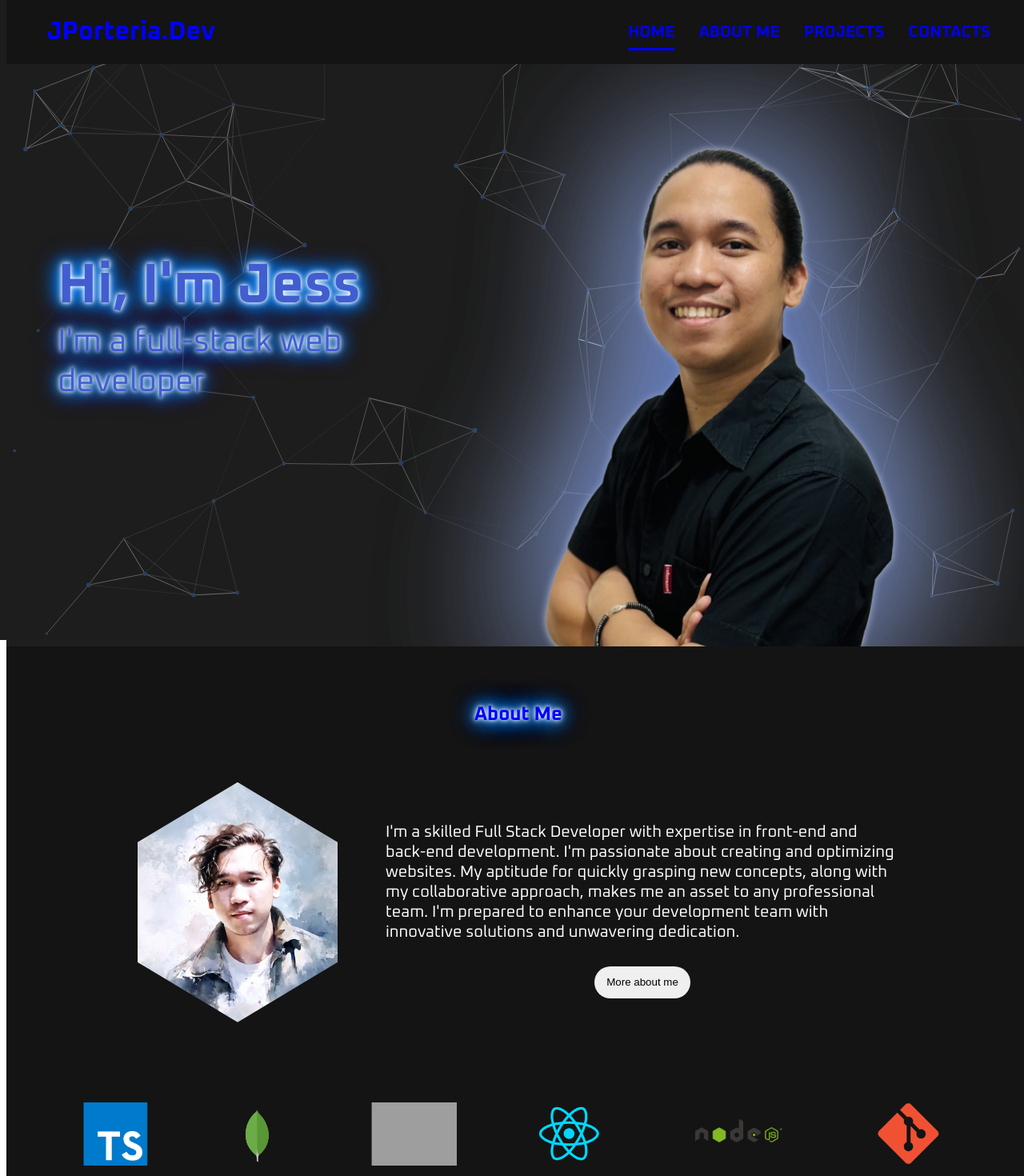
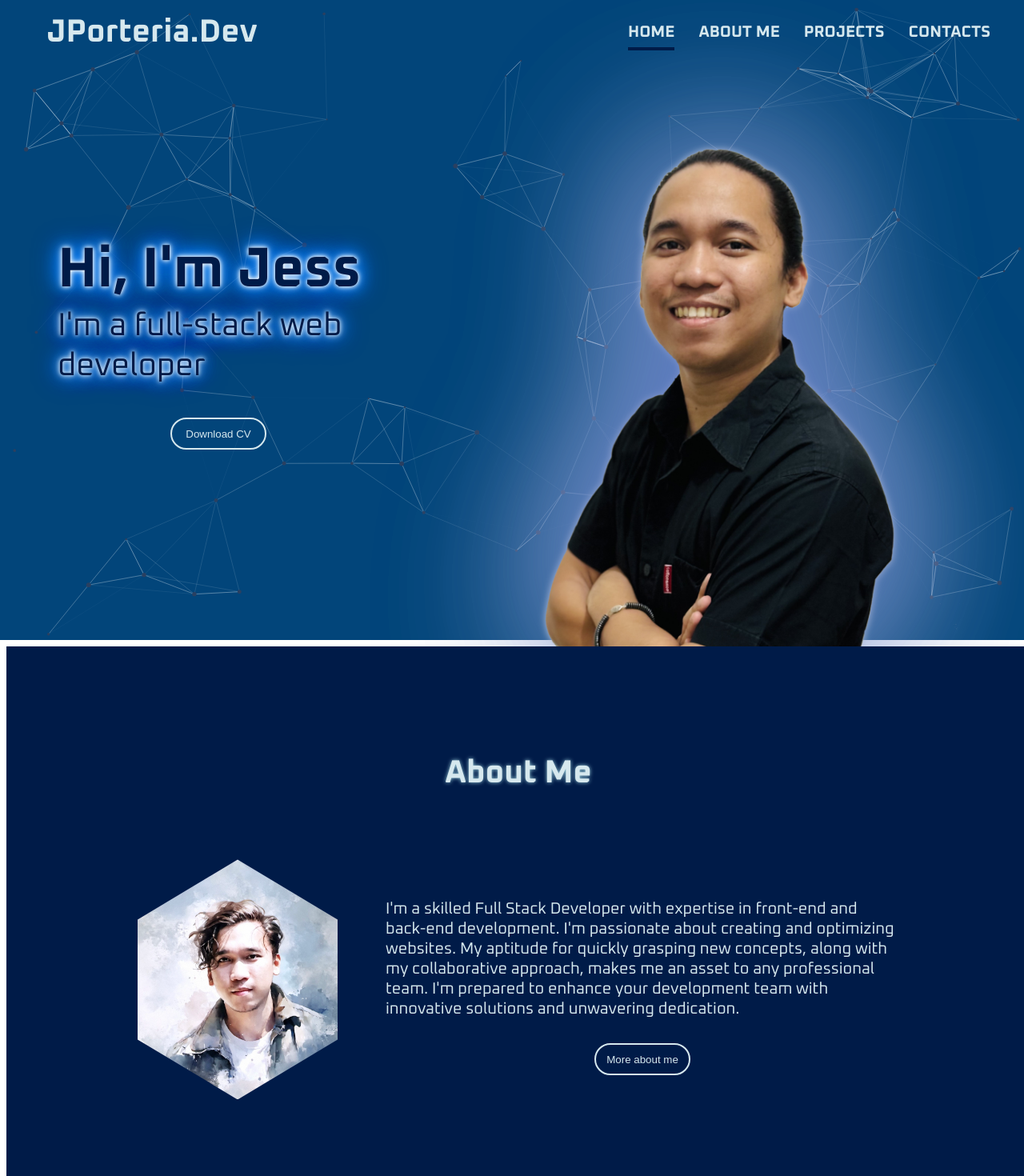
Before and after one commit to jporteria/portfolio, a React (Vite) app in the folder frontend/: page / in a window 1280 px wide. Shown: the top 1470 px of the page at 80% size. Built offline with nearby package versions, Linux system fonts and the light colour scheme; grey boxes are pictures that could not be loaded.

Commit message:
fixed color palette

```diff
--- a/frontend/src/components/contactMe.tsx
+++ b/frontend/src/components/contactMe.tsx
@@ -26,7 +26,7 @@ export default function ContactMe() {
           </div>
         {/* </div> */}
         <div className='contactMe--socials'>
-          <div className='socialBox'>
+          <div className='socialBox' onClick={() => window.open('https://www.facebook.com/curlytopszxc', 'fb')}>
             <img className='socialIcon' src="../src/files/facebook.png" alt="" />
           </div>
           <div className='socialBox'>
@@ -40,8 +40,9 @@ export default function ContactMe() {
       <div className='contactMe--form'>
         <p>Leave a message</p>
         <input className='contactMe--name' type="text" placeholder='Name/Organization' />
-        <input className='contactMe--email' type="email" placeholder='Email'/>
-        <input className='contactMe--message' type="text" placeholder='Message'/>
+        <input className='contactMe--email' type="email" placeholder='Email Address'/>
+        <input className='contactMe--subject' type="text" placeholder='Subject'/>
+        <textarea className='contactMe--message' placeholder='Message'/>
         <button className='submit'>Send <img src="../src/files/send.png" alt="" height='100%' /></button>
       </div>
     </section>
--- a/frontend/src/components/home.tsx
+++ b/frontend/src/components/home.tsx
@@ -4,8 +4,11 @@ export default function Home() {
   return (
     <section className='home--section' id="home">
       <div className="home--text">
-        <span className='name'>Hi, I'm Jess</span> <br />
-        I'm a full-stack web developer
+        <p>
+          <span className='name'>Hi, I'm Jess</span> <br />
+          I'm a full-stack web developer
+        </p>
+        <button className="downloadCV">Download CV</button>
       </div>
       <div className="homePhotoContainer">
         <img className='homePhoto' src="../src/files/myPhoto.png" alt='photo not available'  />
--- a/frontend/src/components/particles.tsx
+++ b/frontend/src/components/particles.tsx
@@ -34,7 +34,7 @@ const ParticlesComponent = (props: { id: any; }) => {
     () => ({
       background: {
         color: {
-          value: "#1d1d1d",
+          value: "#02457A",
         },
       },
       fpsLimit: 120,
--- a/frontend/src/styles/aboutMe.css
+++ b/frontend/src/styles/aboutMe.css
@@ -1,15 +1,16 @@
 .aboutMe--section{
     /* background-image: url('../files/sep09.jpg'); */
-    background-color: rgb(20, 20, 20);
+    background-color: var(--secondary);
     display: flex;
     flex-direction: column;
     row-gap: 50px;
     position: relative;
     width: 100vw;
-    height: 100vh;
+    height: auto;
     justify-content: center;
     align-items: center;
-    padding: 50px 100px;
+    padding: 100px;
+    color: var(--white);
 }
 .aboutMe{
     background-position: center;
@@ -51,6 +52,9 @@
     border: none;
     border-radius: 20px;
     cursor: pointer;
+    background: none;
+    border: 2px solid var(--white);
+    color: var(--white);
 }
 
 @media screen and (max-width: 900px){
--- a/frontend/src/styles/app.css
+++ b/frontend/src/styles/app.css
@@ -4,11 +4,15 @@
 }
 :root{
     overflow-x: hidden;
+    --primary: #02457A;
+    --secondary: #001B48;
+    --white: #D6E8EE;
+    --skyblue: #97CAD8
 }
 #app{
     position: absolute;
-    background-color: #1f1d1d;
-    color: white;
+    /* background-color: #1f1d1d; */
+    color: var(--white);
     /* text-shadow: 0 0 5px #fff, 0 0 10px #fff, 0 0 15px #0073e6, 0 0 20px #0073e6, 0 0 25px #0073e6, 0 0 30px #0073e6, 0 0 35px #0073e6; */
     padding: 0;
     margin: 0;
@@ -21,11 +25,12 @@
     justify-content: center;
 }
 h1{
-    color: blue;
-    text-shadow: 0 0 5px #fff, 0 0 10px #fff, 0 0 15px #0073e6, 0 0 20px #0073e6, 0 0 25px #0073e6, 0 0 30px #0073e6, 0 0 35px #0073e6;
+    color: var(--white);
+    font-size: 2.5em;
+    text-shadow: 0 0 5px var(--skyblue);
 }
 .header{
-    background-color: rgb(20, 20, 20);
+    /* background-color: rgb(20, 20, 20); */
     height: 80px;
     width: 100vw;
     z-index: 2;
@@ -38,6 +43,7 @@ h1{
     padding: 0 50px;
     transition: all ease .1s;
     font-weight: bold;
+    color: var(--white);
 }
 .header.active{
     background-color: rgba(209, 209, 209, .9);
@@ -54,7 +60,7 @@ h1{
     margin-top: 20px;
     border-radius: 50px;
     transition: all ease .2s;
-    color: blue;
+    color: var(--primary);
     /* text-shadow: 0 0 5px #fff, 0 0 10px #fff, 0 0 15px #0073e6, 0 0 20px #0073e6; */
 }
 .logo{
@@ -83,16 +89,21 @@ h1{
     cursor: pointer;
     text-transform: uppercase;
 }
+button:hover{
+    scale: 1.1;
+    transition: all .1s;
+}
 a{
     text-decoration: none;
     position: relative;
     padding: 10px 0;
+    color: var(--font);
 }
 a::after{
     content: "";
     position: absolute;
-    background-color: blue;
-    height: 3px;
+    background-color: var(--secondary);
+    height: 4px;
     width: 0;
     left: 0;
     bottom: 0;
--- a/frontend/src/styles/contactMe.css
+++ b/frontend/src/styles/contactMe.css
@@ -1,21 +1,22 @@
 .contactMe--section{
-    background-color: rgb(20, 20, 20);
-    margin-top: 200px;
+    background-color: var(--secondary);
+    margin-top: 150px;
     width: 100vw;
     height: 500px;
     display: flex;
     flex-direction: row;
     position: relative;
     justify-content: center;
-    align-items: center;
+    align-items: start;
     column-gap: 50px;
+    padding-top: 50px;
 }
 .contactMe--info{
     display: flex;
     flex-direction: column;
     align-items: center;
     width: 500px;
-    height: 300px;
+    height: auto;
     /* border: 1px solid white; */
 }
 .contactMe--info > h1{
@@ -46,7 +47,7 @@
     height: auto;
     display: flex;
     column-gap: 10px;
-    margin-top: 10px;
+    margin-top: 30px;
 }
 .socialBox{
     /* border: 1px solid green; */
@@ -64,7 +65,7 @@
     flex-direction: column;
     align-items: center;
     width: 500px;
-    height: 300px;
+    height: auto;
     /* row-gap: 20px; */
 }
 .contactMe--form > p{
@@ -81,20 +82,29 @@
     height: 30px;
     width: 100%;
 }
+.contactMe--subject{
+    height: 30px;
+    width: 100%;
+}
 .contactMe--message{
     height: 100px;
     width: 100%;
 }
 .submit{
-    height: 30px;
-    width: 200px;
-    border-radius: 5px;
+    height: 40px;
+    width: 120px;
+    border-radius: 20px;
     border: none;
     padding: 5px;
     display: flex;
     justify-content: center;
     align-items: center;
     column-gap: 5px;
+    margin-top: 20px;
+    /* box-shadow: -5px 5px var(--skyblue); */
+    background: none;
+    border: 2px solid var(--white);
+    color: var(--white);
 }
 
 
@@ -183,6 +193,10 @@
         height: 30px;
         width: 100%;
     }
+    .contactMe--subject{
+        height: 30px;
+        width: 100%;
+    }
     .contactMe--message{
         height: 100px;
         width: 100%;
--- a/frontend/src/styles/home.css
+++ b/frontend/src/styles/home.css
@@ -13,7 +13,10 @@
     font-size: 40px;
     height: auto;
     width: auto;
-    color: #415ed1;
+    display: flex;
+    flex-direction: column;
+    align-items: center;
+    color: var(--secondary);
     text-shadow: 0 0 5px #fff, 0 0 10px #fff, 0 0 15px #0073e6, 0 0 20px #0073e6, 0 0 25px #0073e6, 0 0 30px #0073e6, 0 0 35px #0073e6;
 }
 .name{
@@ -21,6 +24,16 @@
     font-size: 70px;
     height: auto;
     width: auto;
+}
+.downloadCV{
+    height: 40px;
+    width: 120px;
+    border: none;
+    border-radius: 20px;
+    cursor: pointer;
+    background: none;
+    border: 2px solid var(--white);
+    color: var(--white);
 }
 .homePhotoContainer{
     height: 100vh;
@@ -35,6 +48,7 @@
     height: 700px;
     width: 700px;
 }
+
 @media screen and (max-width: 900px){
     .home--section{
         background: none;
--- a/frontend/src/styles/projects.css
+++ b/frontend/src/styles/projects.css
@@ -6,7 +6,7 @@
     flex-direction: column;
     align-items: center;
     row-gap: 20px;
-    padding-top: 50px;
+    padding-top: 100px;
 }
 .project{
     /* border: 1px solid yellow; */
```
